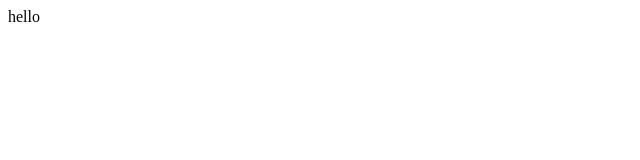
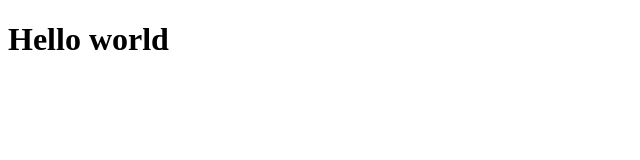
Before and after one commit to codelevelssecret/Website, a plain HTML site: page main.html in a window 1280 px wide. Shown: the whole page, without its empty margins (0-640 px from the left). Drawn offline with Linux system fonts and the light colour scheme.

Commit message:
Update main.html

```diff
--- a/main.html
+++ b/main.html
@@ -1,6 +1,8 @@
+ <!DOCTYPE html>
 <html>
-<head></head>
 <body>
-hello
+
+<h1>Hello world </h1>
+
 </body>
 </html>
```
